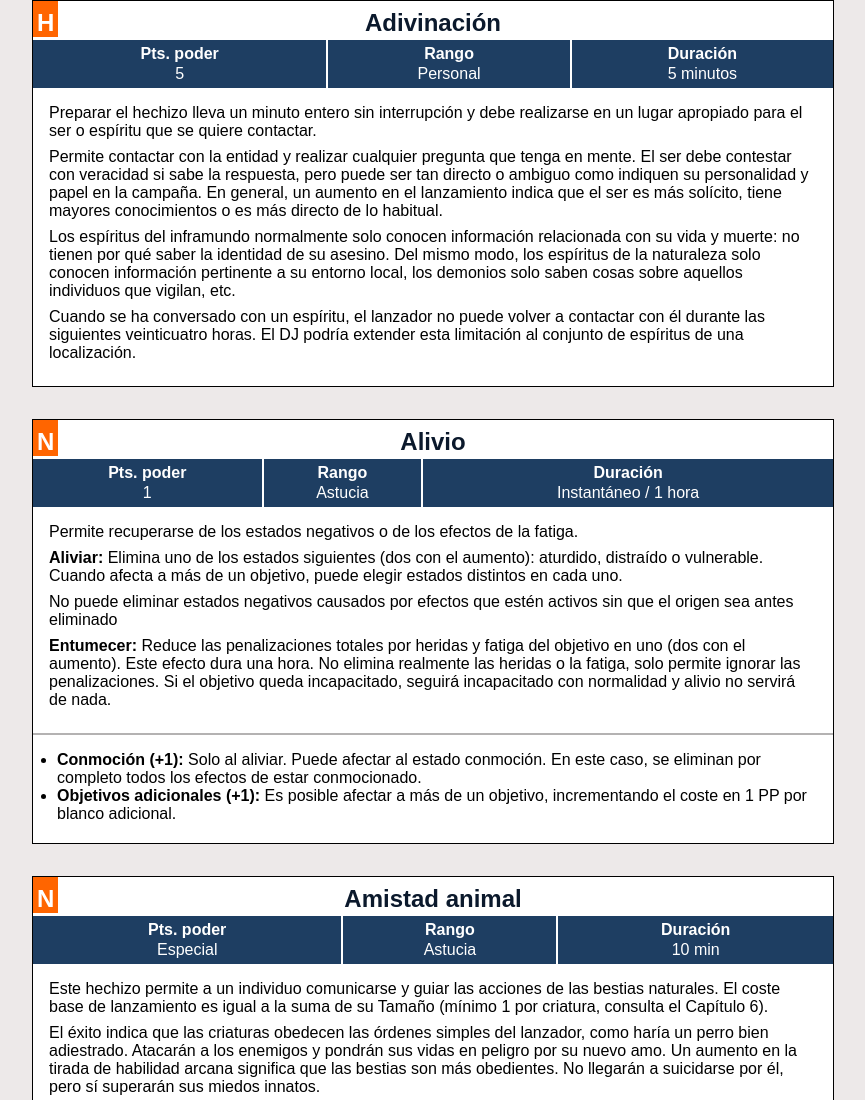
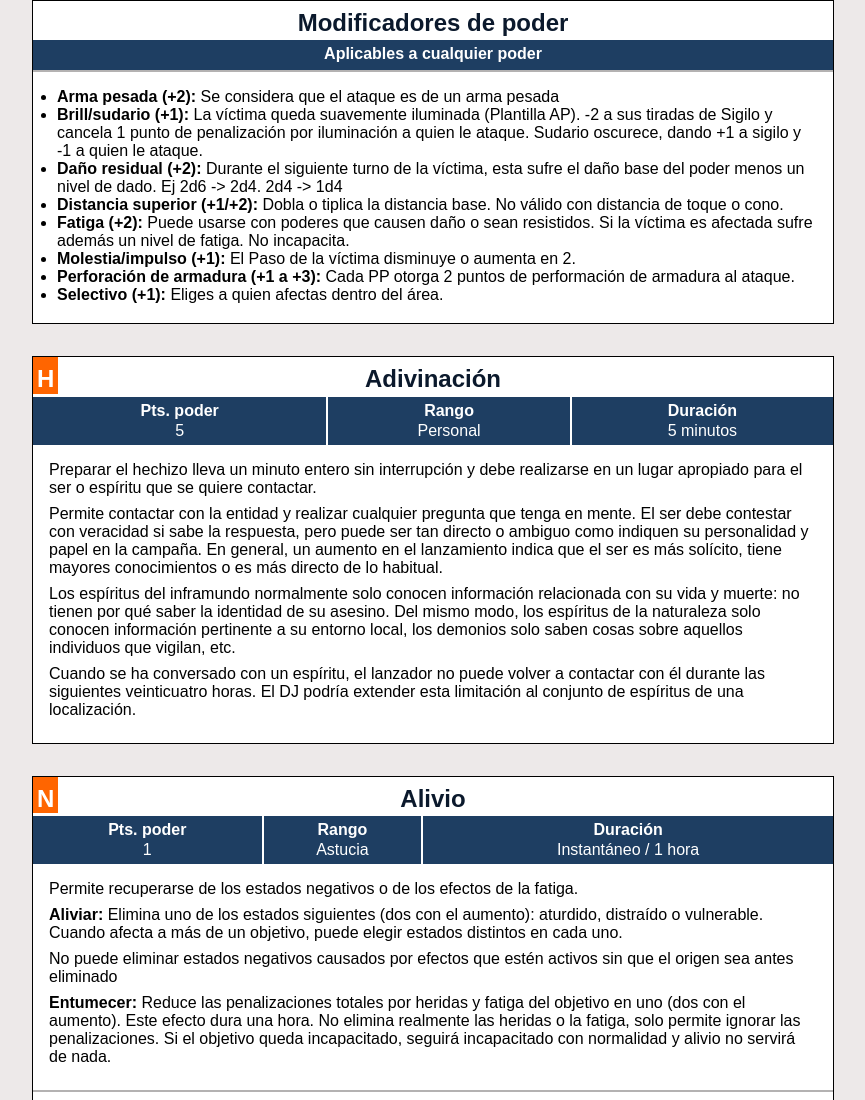
Before and after one commit to FCalabria/swade-poderes, a plain HTML site: page index.html in a window 1280 px wide. Shown: the top 1100 px of the page, without its empty margins (207-1072 px from the left). Drawn offline with Linux system fonts and the light colour scheme.

Commit message:
Add general power modifiers

```diff
--- a/index.html
+++ b/index.html
@@ -1163,6 +1163,58 @@
 </head>
 <body>
   <div id="container" class="container">
+    <div class="card">
+      <div class="card__header">
+        <div class="card__name">Modificadores de poder</div>
+        <table class="card__other-info">
+          <tr>
+            <th>Aplicables a cualquier poder</th>
+          </tr>
+          <tr>
+            <td></td>
+          </tr>
+        </table>
+      </div>
+      <div class="card__body">
+        <ul class="card__modifications">
+          <li>
+            <b>Arma pesada (+2):</b> Se considera que el ataque es de un arma
+            pesada
+          </li>
+          <li>
+            <b>Brill/sudario (+1):</b> La víctima queda suavemente iluminada
+            (Plantilla AP). -2 a sus tiradas de Sigilo y cancela 1 punto de
+            penalización por iluminación a quien le ataque. Sudario oscurece,
+            dando +1 a sigilo y -1 a quien le ataque.
+          </li>
+          <li>
+            <b>Daño residual (+2):</b> Durante el siguiente turno de la víctima,
+            esta sufre el daño base del poder menos un nivel de dado. Ej 2d6 ->
+            2d4. 2d4 -> 1d4
+          </li>
+          <li>
+            <b>Distancia superior (+1/+2):</b> Dobla o tiplica la distancia
+            base. No válido con distancia de toque o cono.
+          </li>
+          <li>
+            <b>Fatiga (+2):</b> Puede usarse con poderes que causen daño o sean
+            resistidos. Si la víctima es afectada sufre además un nivel de
+            fatiga. No incapacita.
+          </li>
+          <li>
+            <b>Molestia/impulso (+1):</b> El Paso de la víctima disminuye o
+            aumenta en 2.
+          </li>
+          <li>
+            <b>Perforación de armadura (+1 a +3):</b> Cada PP otorga 2 puntos de
+            performación de armadura al ataque.
+          </li>
+          <li>
+            <b>Selectivo (+1):</b> Eliges a quien afectas dentro del área.
+          </li>
+        </ul>
+      </div>
+    </div>
     <div class="card hidden" id="template">
       <div class="card__header">
         <div class="card__level"></div>
```
